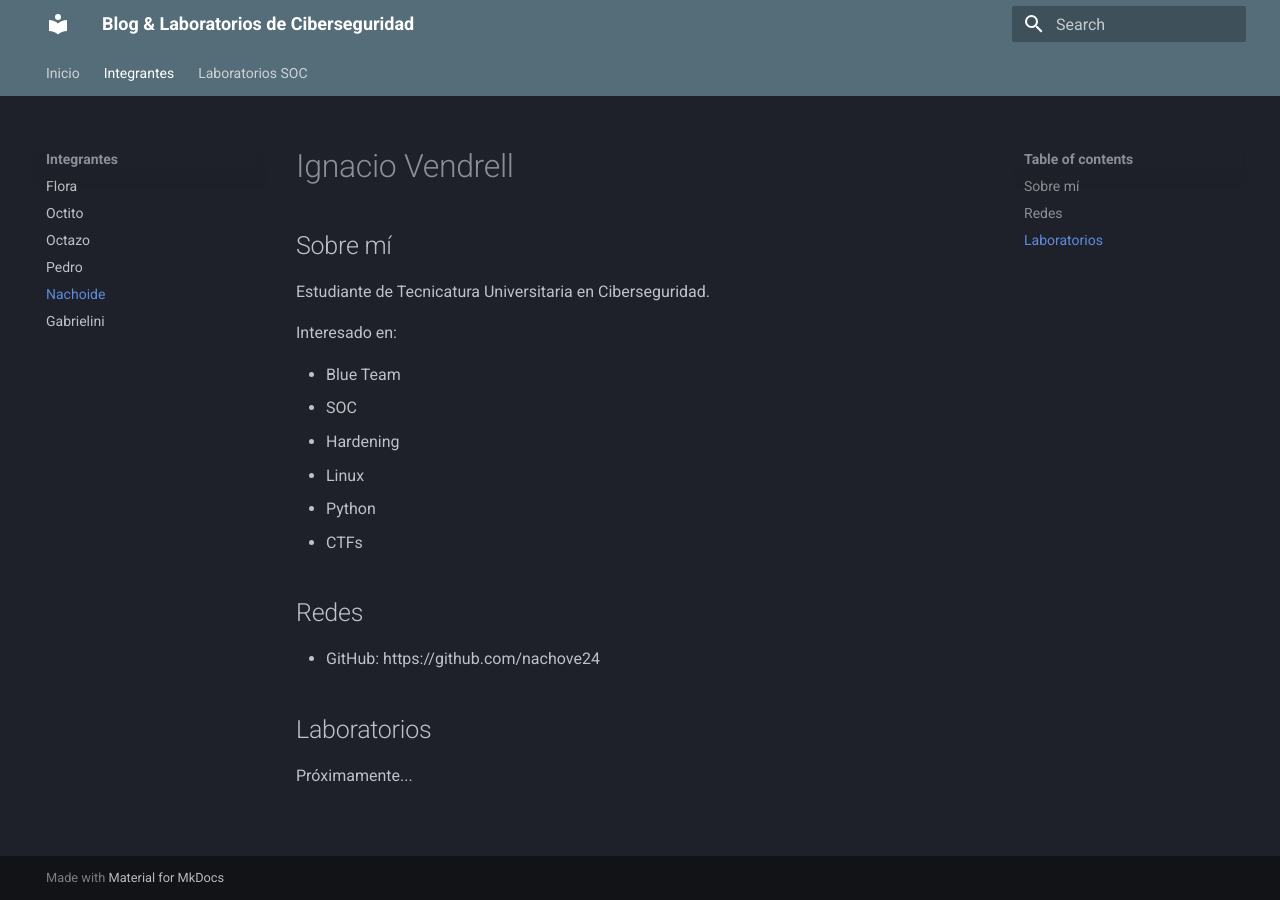
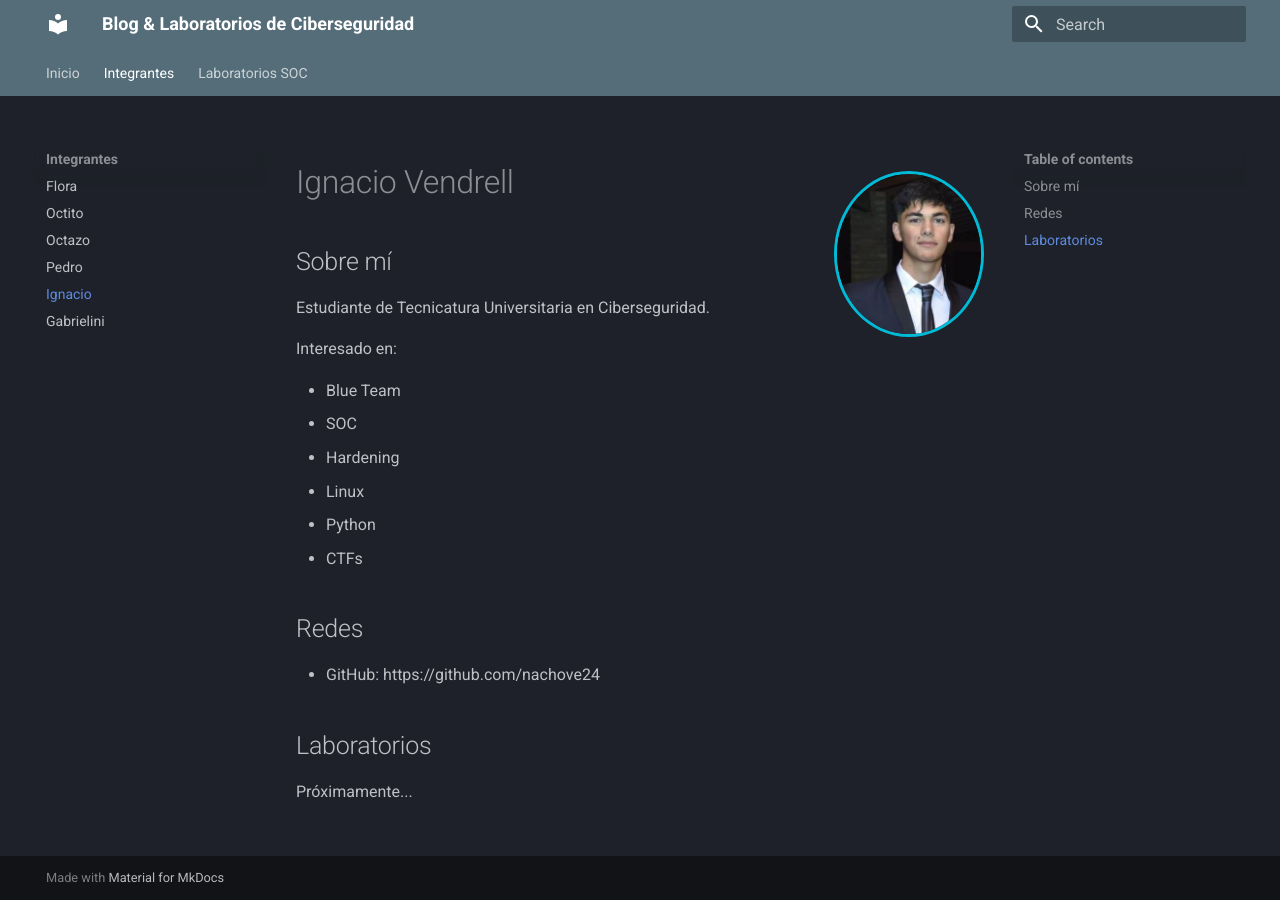
Before and after one commit to PELUC4S/Mimir-Vault, an MkDocs documentation site: the page built from docs/autores/nachoide.md, in a window 1280 px wide. Built offline with MkDocs 1.6.1 and Material for MkDocs 9.7.7, drawn with Linux system fonts in a browser that asks for light colours.

Commit message:
Mueve el estilo de la foto de perfil a stylesheets/extra.css

```diff
--- a/docs/autores/nachoide.md
+++ b/docs/autores/nachoide.md
@@ -1,3 +1,5 @@
+![Foto de perfil de Ignacio Vendrell](../assets/img/nachoide.png){ .avatar }
+
 # Ignacio Vendrell
 
 ## Sobre mí
--- /dev/null
+++ b/docs/stylesheets/extra.css
@@ -0,0 +1,9 @@
+.avatar {
+  float: right;
+  width: 150px;
+  height: 150px;
+  object-fit: cover;
+  border-radius: 50%;
+  border: 3px solid var(--md-accent-fg-color);
+  margin: .45rem 0 1rem 1.5rem;
+}
--- a/mkdocs.yml
+++ b/mkdocs.yml
@@ -4,6 +4,7 @@ site_author: Peluc4s
 site_url: https://peluc4s.github.io/Mimir-Vault/
 markdown_extensions:
   - tables
+  - attr_list
 
 theme:
   name: material
@@ -18,7 +19,8 @@ theme:
     - search.suggest
     - search.highlight
     - content.code.copy
-
+extra_css:
+  - stylesheets/extra.css
 # Estructura del menú lateral (Navegación)
 nav:
   - Inicio: index.md
@@ -27,7 +29,7 @@ nav:
       - Octito: autores/octito.md
       - Octazo: autores/octazo.md
       - Pedro: autores/pedro.md
-      - Nachoide: autores/nachoide.md
+      - Ignacio: autores/nachoide.md
       - Gabrielini: autores/gabrielini.md
   - Laboratorios SOC:
       - Análisis de Logs: labs/analisis-logs.md
```
Also changed, not shown: docs/assets/img/nachoide.png (added).
